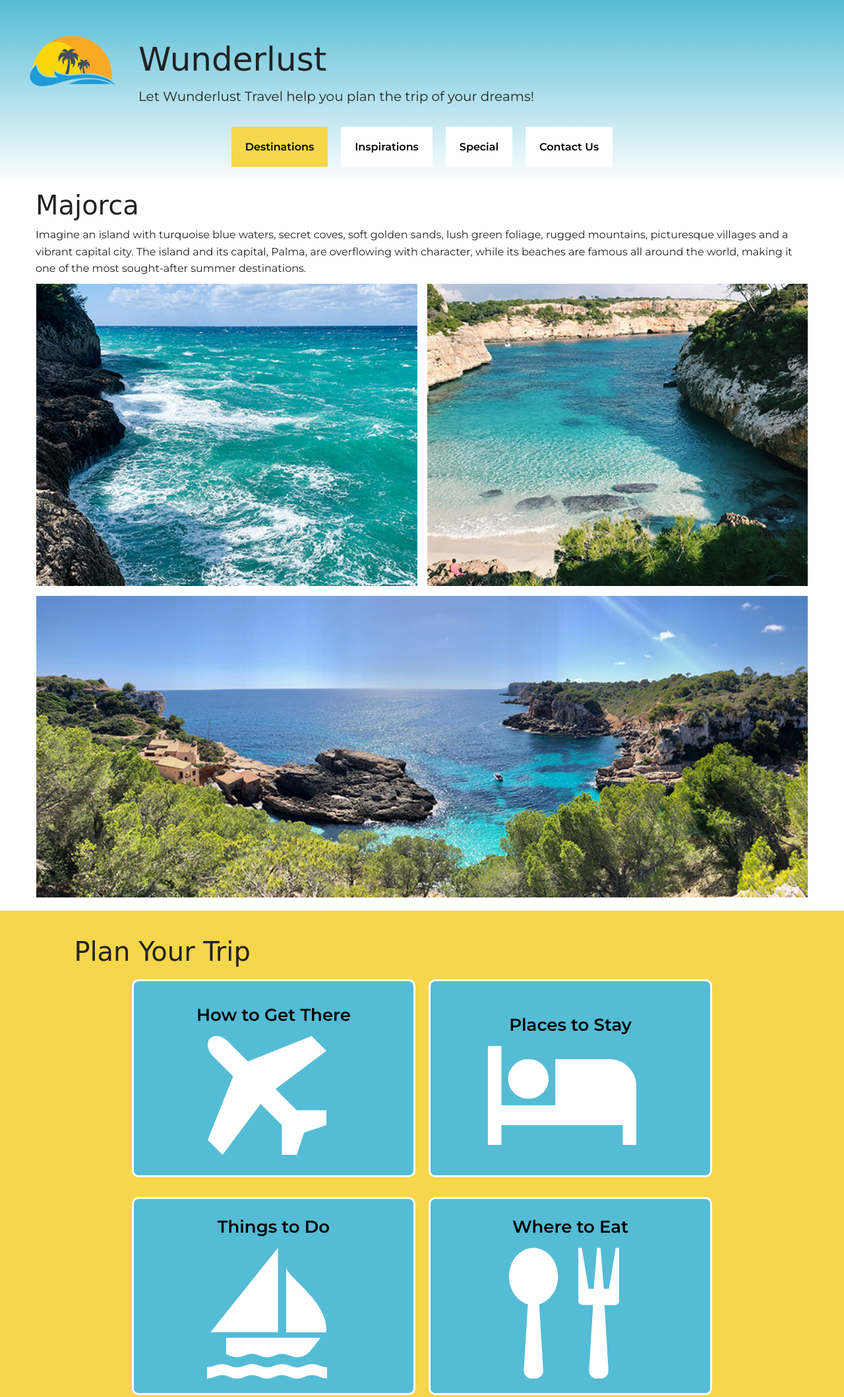
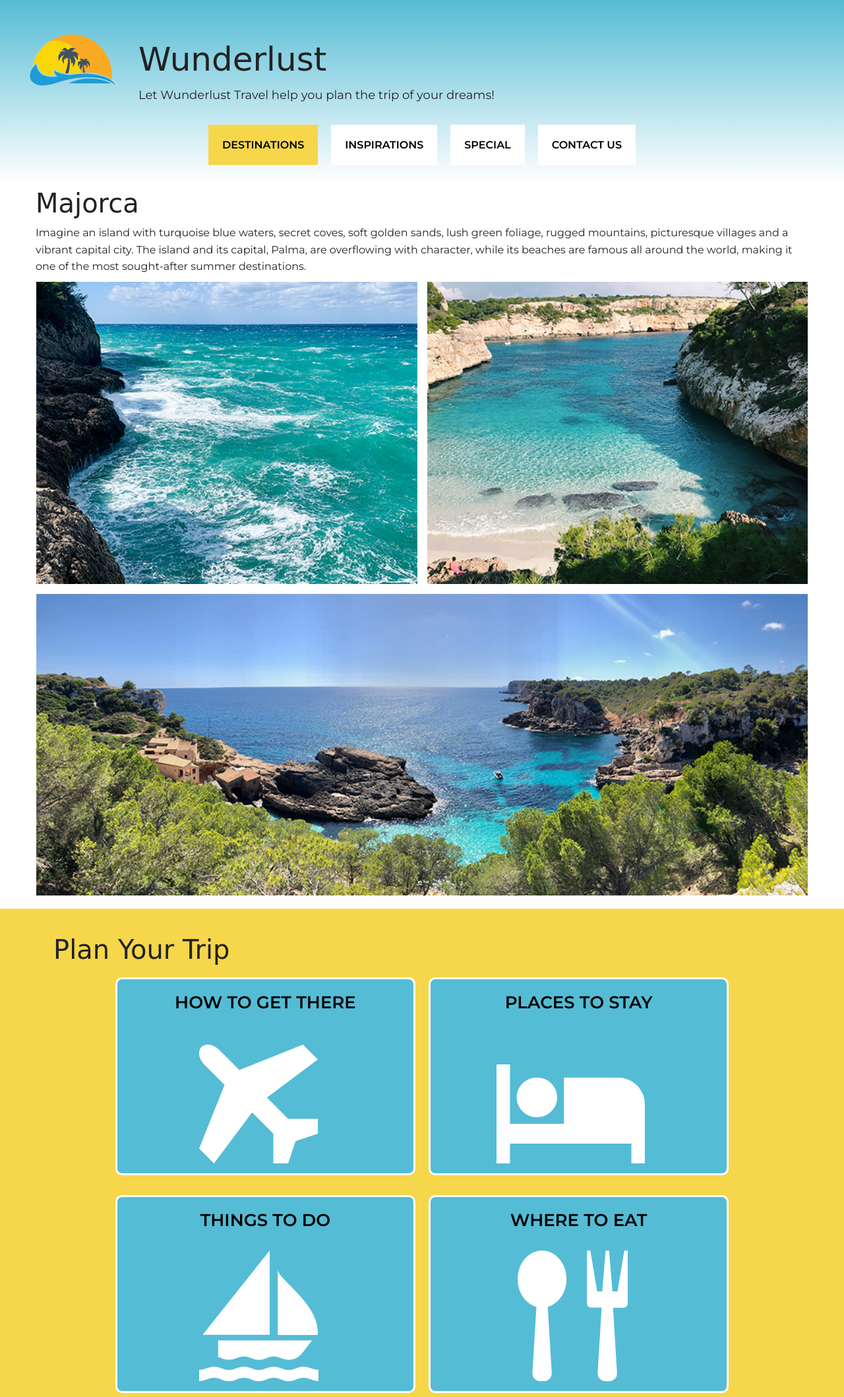
Before and after one commit to ahmedsomaa/wunderlust, a plain HTML site: page wunderlust-majorca.html in a window 1280 px wide. Shown: the top 2117 px of the page at 66% size. Drawn offline with Linux system fonts and the light colour scheme; a web font is replaced by a local one.

Commit message:
Update styles.css

```diff
--- a/styles.css
+++ b/styles.css
@@ -248,7 +248,7 @@ header h1 {
 }
 
 header p {
-    font-size: 20px;
+    font-size: 18px;
     margin-bottom: 10px;
 }
 
@@ -292,6 +292,7 @@ nav {
     font-size: 1rem;
     color: var(--black);
     padding: 0.8rem 1rem;
+    text-transform: uppercase;
 }
 
 #menu-toggle input:checked~ul {
@@ -345,16 +346,14 @@ nav {
 }
 
 #plan div section {
-    grid-row: 2;
     display: flex;
-    width: 300px;
-    height: 300px;
-    grid-column: 1;
+    width: 400px;
+    height: 400px;
     border-radius: 10px;
     margin-bottom: 10px;
     align-items: center;
     flex-direction: column;
-    justify-content: center;
+    justify-content: space-between;
     background-color: var(--teal);
     border: 2px solid var(--white);
 }
@@ -362,6 +361,7 @@ nav {
 #plan div section h4 {
     text-align: center;
     margin-bottom: 10px;
+    text-transform: uppercase;
 }
 
 #plan div section img {
@@ -371,9 +371,9 @@ nav {
 
 /* ----- TESTIMONIALS STYLES ----- */
 #testimonials h3 {
+    margin-top: 20px;
     text-align: left;
     margin-left: 20px;
-    margin-top: 20px;
 }
 
 #testimonials section {
@@ -388,6 +388,7 @@ nav {
 
 #testimonials h4 {
     margin-top: 10px;
+    text-transform: uppercase;
 }
 
 #testimonials p,
@@ -436,6 +437,7 @@ nav {
 
 #about h4 {
     font-size: 20px;
+    text-transform: uppercase;
 }
 
 #about img {
@@ -467,9 +469,10 @@ nav {
 
 #contact label {
     display: flex;
-    align-items: center;
     font-size: 20px;
     font-weight: 600;
+    align-items: center;
+    text-transform: uppercase;
 }
 
 #contact legend {
@@ -565,6 +568,7 @@ input[type="submit"] {
     font-size: 16px;
     margin-bottom: 20px;
     color: var(--white);
+    text-transform: uppercase;
     background-color: var(--purple);
 }
 
@@ -770,6 +774,8 @@ footer a {
         box-sizing: border-box;
         border: 1px solid var(--white);
     }
+
+
 
     #about {
         padding-left: 50px;
```
